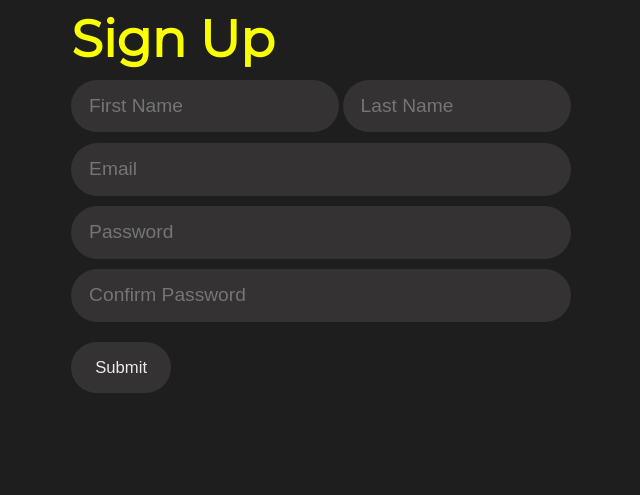
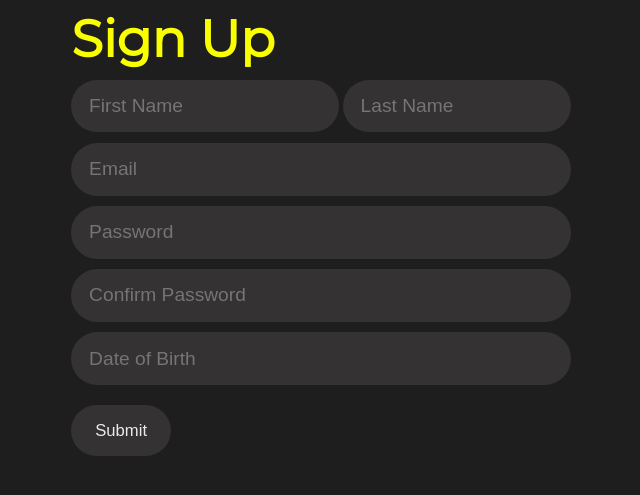
Before and after one commit to parsasaeedi/Hyellow, a Flask app: page /signup in a window 1280 px wide. Shown: the part 109-604 px from the top of the page, without its empty margins (319-959 px from the left). Run offline with Flask 2, Linux system fonts and the light colour scheme; some libraries are stand-ins or nearby versions.

Commit message:
added dob

```diff
--- a/templates/signup.html
+++ b/templates/signup.html
@@ -44,6 +44,9 @@
             <tr>
                 <td colspan="2"><input type="password" name="confirmation" placeholder="Confirm Password" minlength="8" form="login" required></td>
             </tr>
+            <tr>
+                <td colspan="2"><input type="Date of Birth" name="dob" placeholder="Date of Birth" minlength="8" form="login" required></td>
+            </tr>
             <tr id="rsubmit">
                 <!-- <td colspan="2"><input type="submit" form="login" onclick="return Validate()" /></td> -->
                 <td colspan="2"><input type="submit" form="login"></td>
```
